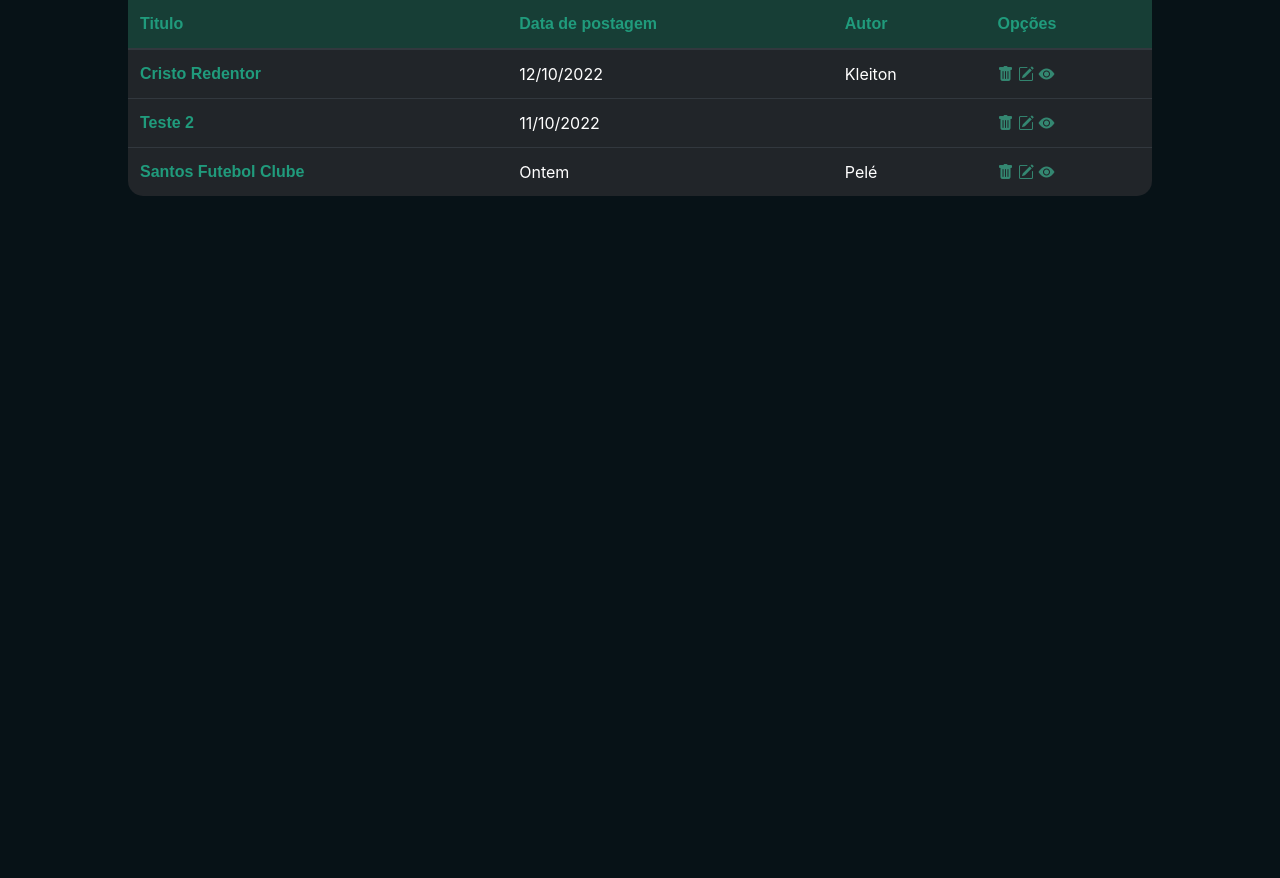
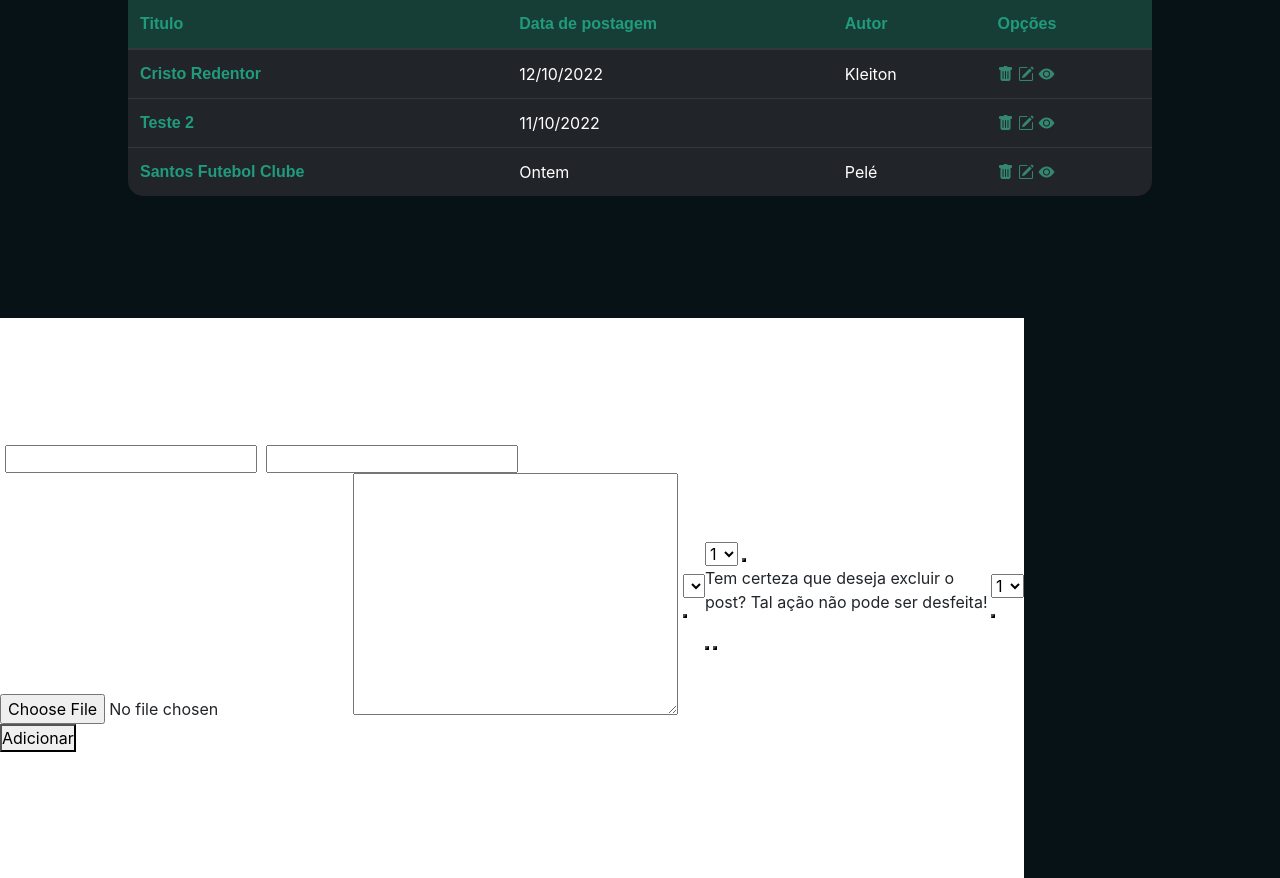
Before and after one commit to KleitonEwerton/kletretenimento, a PHP site: page /app/views/site/listaposts.html in a window 1280 px wide. Shown: the part 322-1200 px from the top of the page. Before the commit the page ends 518 px from the top, so only its background shows below. Run offline with PHP 8.4, Linux system fonts and the light colour scheme; lists and menus that the app fills with data are empty; some libraries are stand-ins or nearby versions; some web fonts are replaced.

Commit message:
adiciona primeiras mudanças para funcionalidade do modal

```diff
--- a/app/views/site/listaposts.html
+++ b/app/views/site/listaposts.html
@@ -65,7 +65,7 @@
          </table>
         </div>
     </div>
-    <div class="form-list" style="display: none;">
+    <div class="form-list">
      <form class="add-form" >
          <label for="Usuário"></label>
          <input type="text" id="Usuário">
@@ -76,7 +76,7 @@
          <input class="input-image" type="file" onchange="readURL(this)" accept="image/*">
 
          <label for="post"></label>
-         <textarea type="text" id="post" rows="10" cols="30">
+         <textarea type="text" id="post" rows="10" cols="30"></textarea>
 
          <button id="confirm-btn">Adicionar</button>
      </form>
--- a/public/css/listaposts.css
+++ b/public/css/listaposts.css
@@ -149,6 +149,16 @@
     animation-duration: 0.5s;
 }
 
+.form-list{
+    display: flex;
+    justify-content: center;
+    align-items: center;
+    width: 80%;
+    height: 70%;
+    position: absolute;
+    background-color: #fff;
+}
+
 @keyframes fade-movement{
     0% {transform: translate(0px, -15px); opacity: 0;}
     25% {opacity: 0.25;}
```
